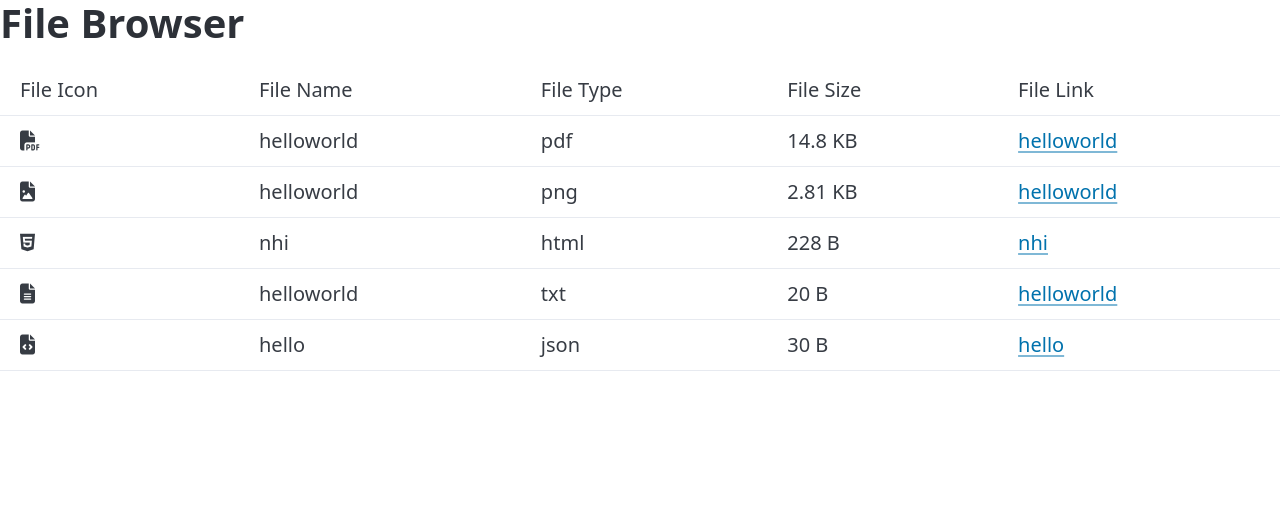
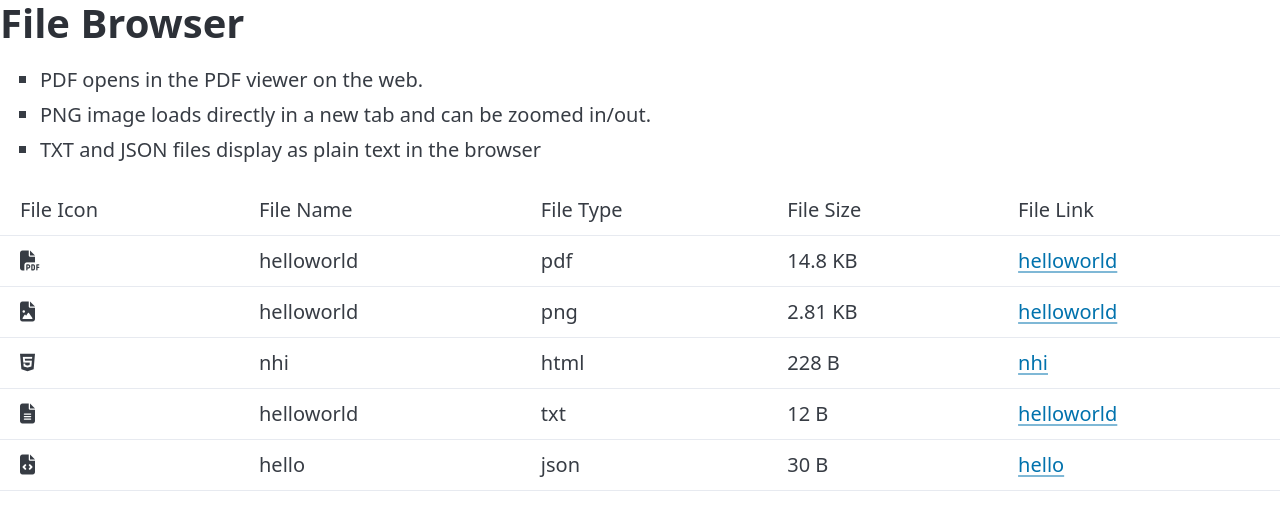
Before and after one commit to walnutta/file-browser, a plain HTML site: page index.html in a window 1280 px wide. Drawn offline with nearby package versions, Linux system fonts and the light colour scheme.

Commit message:
Added unordered list of 3 items in

```diff
--- a/index.html
+++ b/index.html
@@ -49,7 +49,7 @@
             <td><i class="fa-solid fa-file-lines"></i></td>
             <td>helloworld</td>
             <td>txt</td>
-            <td>20 B</td>
+            <td>12 B</td>
             <td><a href="helloworld.txt" target="_blank">helloworld</a></td>
         </tr>
         <tr>
@@ -60,6 +60,12 @@
             <td><a href="hello.json" target="_blank">hello</a></td>
         </tr>
 
+        <ul>
+            <li>PDF opens in the PDF viewer on the web.</li>
+            <li>PNG image loads directly in a new tab and can be zoomed in/out.</li>
+            <li>TXT and JSON files display as plain text in the browser</li>
+        </ul>
+
     </table>
 </body>
 </html>
```
